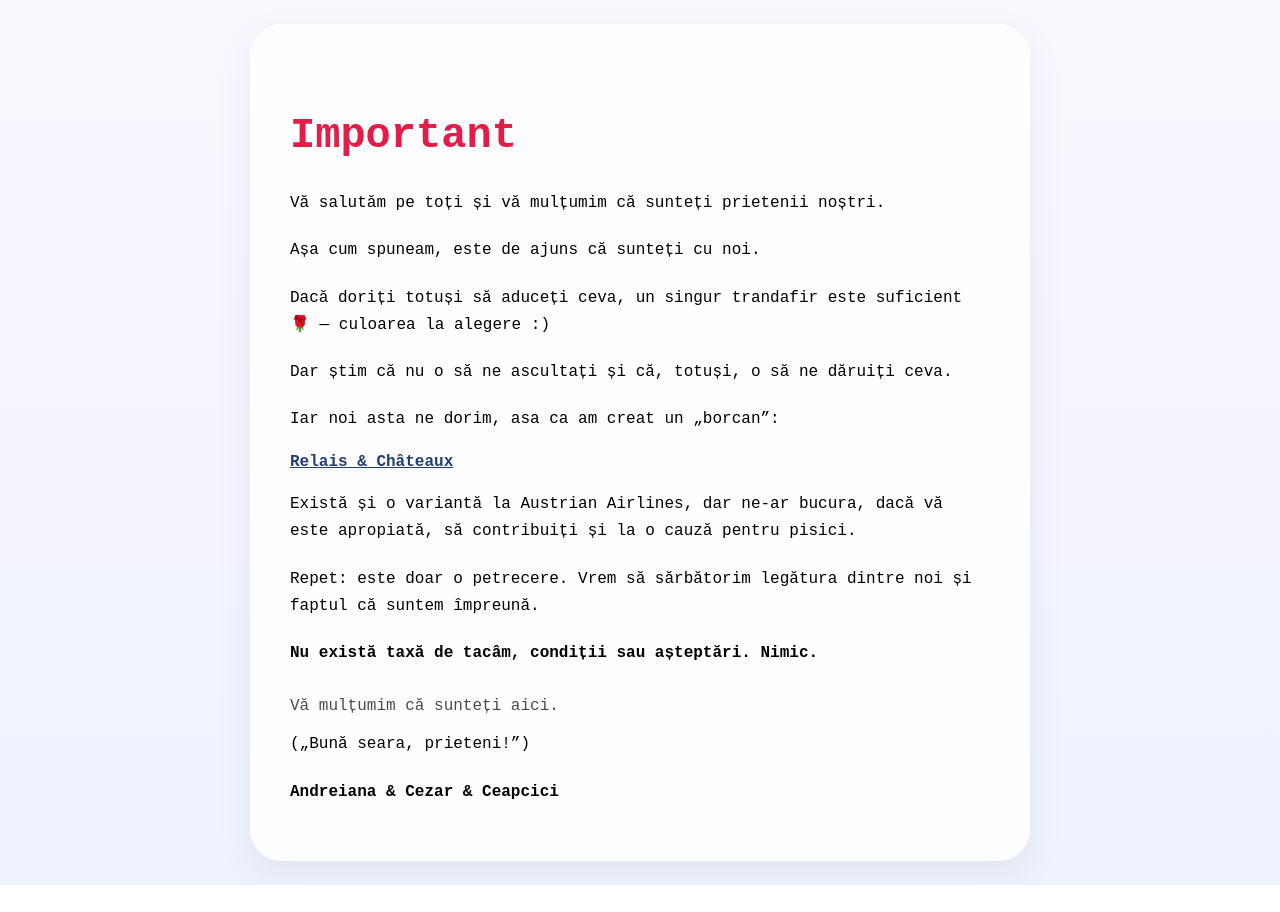
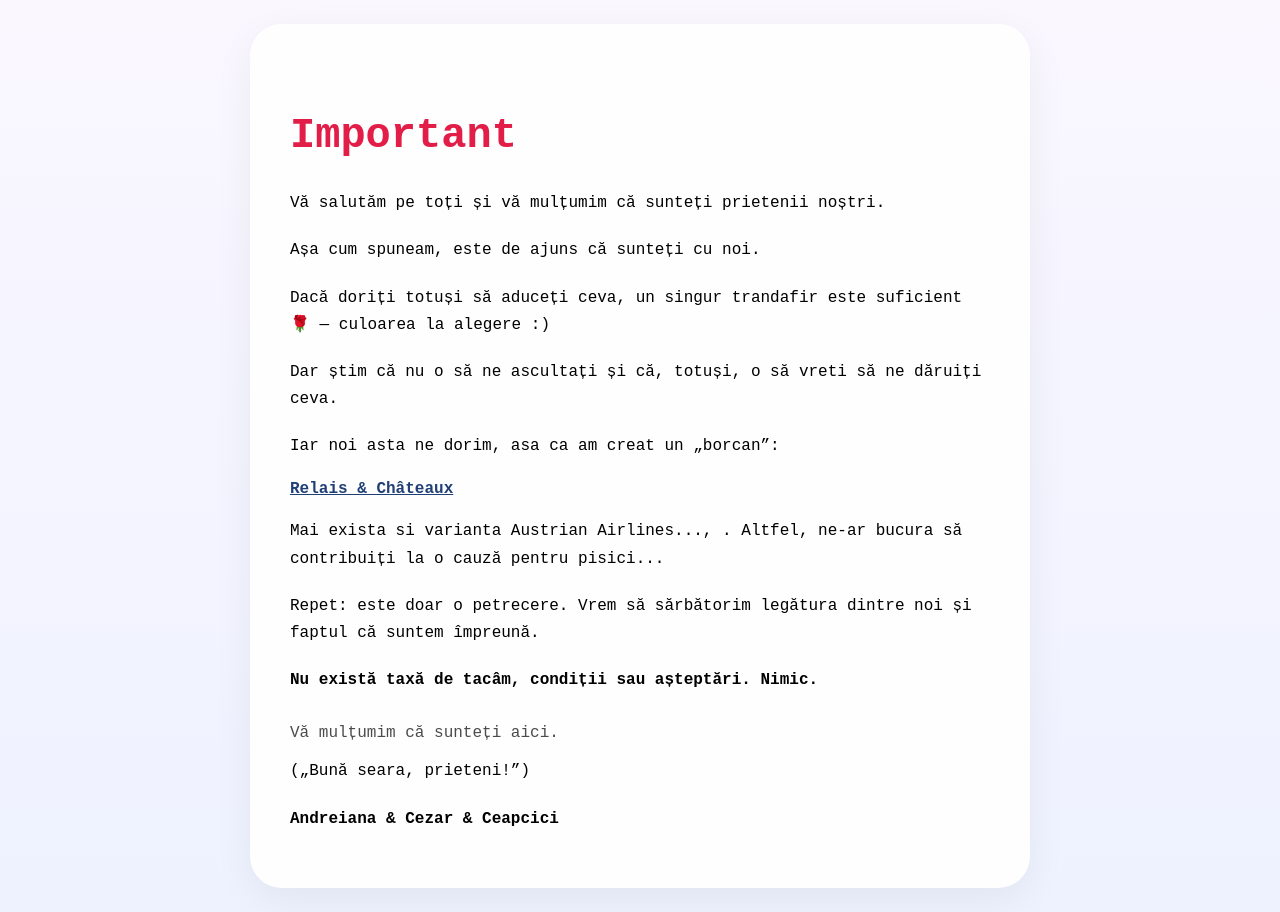
Before and after one commit to andreiana007/wed-invitation, a Next.js app: page /important in a window 1280 px wide. Before the commit the page ends 885 px from the top, so only its background shows below. Built offline with nearby package versions, Linux system fonts and the light colour scheme.

Commit message:
Correct Romanian phrasing in page.js

```diff
--- a/app/important/page.js
+++ b/app/important/page.js
@@ -46,7 +46,7 @@ export default function Important() {
         </div>
 
         <div style={{ marginBottom: "20px", lineHeight: "1.7" }}>
-          Dar știm că nu o să ne ascultați și că, totuși, o să ne dăruiți ceva.
+          Dar știm că nu o să ne ascultați și că, totuși, o să vreti să ne dăruiți ceva.
         </div>
 
         <div style={{ marginBottom: "20px", lineHeight: "1.7" }}>
@@ -69,7 +69,7 @@ export default function Important() {
         </a>
 
         <div style={{ marginBottom: "20px", lineHeight: "1.7" }}>
-          Există și o variantă la Austrian Airlines, dar ne-ar bucura, dacă vă este apropiată, să contribuiți și la o cauză pentru pisici.
+          Mai exista si varianta Austrian Airlines..., . Altfel, ne-ar bucura să contribuiți la o cauză pentru pisici...
         </div>
 
         <div style={{ marginBottom: "20px", lineHeight: "1.7" }}>
```
